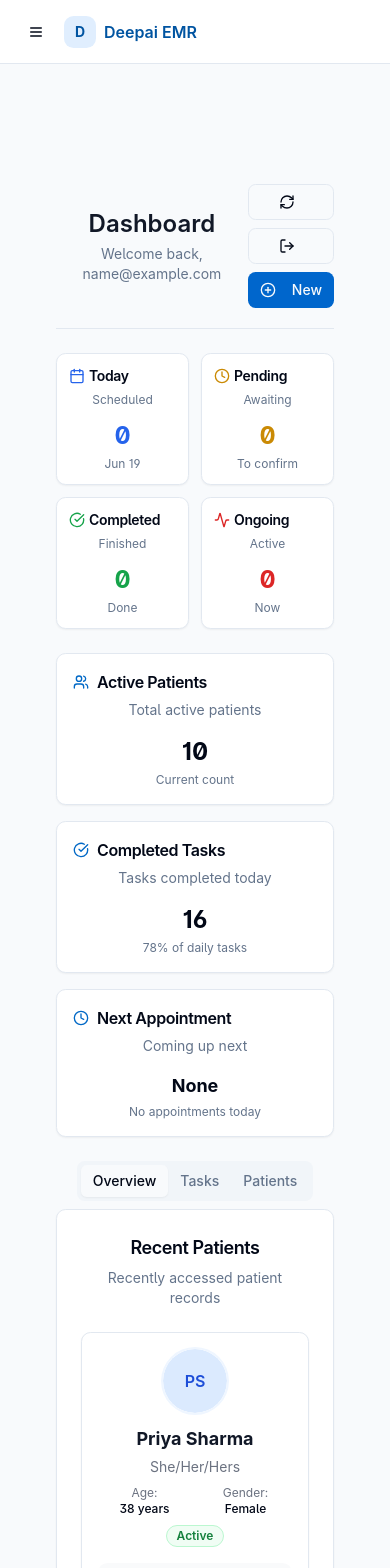
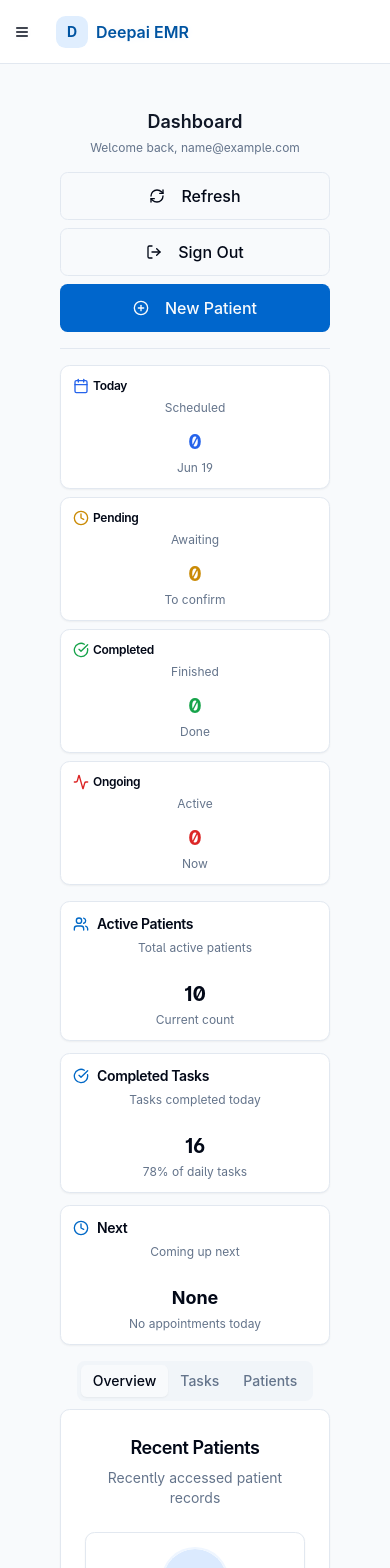
Before and after one commit to akashAD98/helloemr, a React (Vite) app: page / in a window 390 px wide. Shown: the top 1568 px of the page. Built offline with nearby package versions, Linux system fonts and the light colour scheme; sample sign-in values are in the browser's storage.

Commit message:
Add responsive design
Make the application responsive across all devices, including laptops and phones, by adapting the layout based on screen size.

```diff
--- a/index.html
+++ b/index.html
@@ -3,7 +3,7 @@
 <html lang="en">
   <head>
     <meta charset="UTF-8" />
-    <meta name="viewport" content="width=device-width, initial-scale=1.0" />
+    <meta name="viewport" content="width=device-width, initial-scale=1.0, maximum-scale=1.0, user-scalable=no" />
     <title>Deepai EMR - Modern Electronic Medical Records</title>
     <meta name="description" content="A beautiful and intuitive electronic medical records system inspired by minimalist design principles." />
     <meta name="author" content="Lovable" />
--- a/src/App.tsx
+++ b/src/App.tsx
@@ -31,10 +31,10 @@ function App() {
           <Route path="*" element={
             <ProtectedRoute>
               <SidebarProvider>
-                <div className="flex min-h-screen w-full">
+                <div className="flex min-h-screen w-full overflow-hidden">
                   <Sidebar />
                   <MobileHeader />
-                  <main className="flex-1 md:ml-20 pt-16 md:pt-0">
+                  <main className="flex-1 md:ml-20 pt-16 md:pt-0 min-w-0 safe-area-top safe-area-bottom">
                     <Routes>
                       <Route path="/" element={<Dashboard />} />
                       <Route path="/patients" element={<Patients />} />
--- a/src/components/layout/MobileHeader.tsx
+++ b/src/components/layout/MobileHeader.tsx
@@ -6,22 +6,22 @@ export function MobileHeader() {
   const { toggle, isOpen } = useSidebar();
 
   return (
-    <div className="md:hidden fixed top-0 left-0 right-0 z-50 bg-white border-b border-border h-16 flex items-center px-4">
+    <div className="md:hidden fixed top-0 left-0 right-0 z-50 bg-white/95 backdrop-blur-sm border-b border-border h-16 flex items-center px-4 safe-area-top safe-area-left safe-area-right">
       <Button
         variant="ghost"
         size="sm"
         onClick={toggle}
-        className="mr-2"
+        className="mr-3 touch-target"
         aria-label={isOpen ? "Close menu" : "Open menu"}
       >
         <Menu className="h-5 w-5" />
       </Button>
 
-      <div className="flex items-center gap-2">
-        <div className="h-8 w-8 bg-medical-100 rounded-lg flex items-center justify-center">
+      <div className="flex items-center gap-2 flex-1 min-w-0">
+        <div className="h-8 w-8 bg-medical-100 rounded-lg flex items-center justify-center flex-shrink-0">
           <span className="text-medical-700 font-bold text-sm">D</span>
         </div>
-        <span className="font-semibold text-medical-700">Deepai EMR</span>
+        <span className="font-semibold text-medical-700 truncate">Deepai EMR</span>
       </div>
     </div>
   );
--- a/src/components/layout/PageContainer.tsx
+++ b/src/components/layout/PageContainer.tsx
@@ -18,13 +18,15 @@ export function PageContainer({ children, className }: PageContainerProps) {
       <Sidebar />
       <div
         className={cn(
-          "flex-1 transition-all duration-300 ease-in-out min-h-screen",
-          "pt-16 md:pt-0", // Add top padding for mobile header
+          "flex-1 transition-all duration-300 ease-in-out min-h-screen w-full min-w-0",
+          "pt-16 md:pt-0 safe-area-bottom", // Add top padding for mobile header
           isOpen ? "md:ml-64" : "md:ml-20",
           className
         )}
       >
-        {children}
+        <div className="container mx-auto max-w-full overflow-x-hidden">
+          {children}
+        </div>
       </div>
     </>
   );
--- a/src/components/layout/PageHeader.tsx
+++ b/src/components/layout/PageHeader.tsx
@@ -15,14 +15,18 @@ export function PageHeader({
   className
 }: PageHeaderProps) {
   return (
-    <div className={cn("flex items-center justify-between border-b border-border pb-5", className)}>
-      <div>
-        <h1 className="text-2xl font-semibold text-gray-900 animate-slideDown">{title}</h1>
+    <div className={cn("flex flex-col sm:flex-row sm:items-center justify-between border-b border-border pb-4 sm:pb-5 gap-4 sm:gap-0", className)}>
+      <div className="min-w-0 flex-1">
+        <h1 className="responsive-text-lg font-semibold text-gray-900 animate-slideDown truncate">{title}</h1>
         {description && (
-          <p className="mt-1 text-sm text-muted-foreground animate-slideDown animation-delay-100">{description}</p>
+          <p className="mt-1 responsive-text-xs text-muted-foreground animate-slideDown animation-delay-100">{description}</p>
         )}
       </div>
-      {actions && <div className="animate-fadeIn animation-delay-200">{actions}</div>}
+      {actions && (
+        <div className="animate-fadeIn animation-delay-200 flex-shrink-0 w-full sm:w-auto">
+          {actions}
+        </div>
+      )}
     </div>
   );
 }
--- a/src/components/layout/Sidebar.tsx
+++ b/src/components/layout/Sidebar.tsx
@@ -50,7 +50,7 @@ export function Sidebar() {
       {/* Sidebar */}
       <div
         className={cn(
-          "h-screen fixed top-0 left-0 z-40 flex flex-col transition-all duration-300 ease-in-out border-r border-border bg-white",
+          "h-screen fixed top-0 left-0 z-40 flex flex-col transition-all duration-300 ease-in-out border-r border-border bg-white/95 backdrop-blur-sm safe-area-left safe-area-top safe-area-bottom",
           // Mobile: slide in/out, Desktop: resize
           "md:translate-x-0",
           isOpen
@@ -71,7 +71,7 @@ export function Sidebar() {
           variant="ghost"
           size="sm"
           onClick={toggle}
-          className="rounded-full p-1.5 hover:bg-gray-100 transition-colors"
+          className="rounded-full p-1.5 hover:bg-gray-100 transition-colors touch-target"
         >
           {isOpen ? (
             <X className="h-4 w-4 md:hidden" />
@@ -181,7 +181,7 @@ function NavItem({ to, icon, label, isActive, isCollapsed }: NavItemProps) {
       to={to}
       onClick={handleClick}
       className={cn(
-        "flex items-center p-3 rounded-lg transition-all duration-300 group",
+        "flex items-center p-3 rounded-lg transition-all duration-300 group touch-target",
         isActive
           ? "bg-medical-50 text-medical-700 border-r-2 border-medical-600"
           : "text-gray-700 hover:bg-gray-100 hover:text-medical-600",
--- a/src/index.css
+++ b/src/index.css
@@ -107,6 +107,43 @@
   .animation-delay-300 {
     animation-delay: 300ms;
   }
+
+  /* Responsive text sizing */
+  .responsive-text-xs { @apply text-xs sm:text-sm md:text-base; }
+  .responsive-text-sm { @apply text-sm sm:text-base md:text-lg; }
+  .responsive-text-base { @apply text-base sm:text-lg md:text-xl; }
+  .responsive-text-lg { @apply text-lg sm:text-xl md:text-2xl; }
+  .responsive-text-xl { @apply text-xl sm:text-2xl md:text-3xl; }
+  .responsive-text-2xl { @apply text-2xl sm:text-3xl md:text-4xl; }
+
+  /* Responsive spacing */
+  .responsive-p { @apply p-3 sm:p-4 md:p-6 lg:p-8; }
+  .responsive-px { @apply px-3 sm:px-4 md:px-6 lg:px-8; }
+  .responsive-py { @apply py-3 sm:py-4 md:py-6 lg:py-8; }
+  .responsive-m { @apply m-3 sm:m-4 md:m-6 lg:m-8; }
+  .responsive-mx { @apply mx-3 sm:mx-4 md:mx-6 lg:mx-8; }
+  .responsive-my { @apply my-3 sm:my-4 md:my-6 lg:my-8; }
+
+  /* Responsive gaps */
+  .responsive-gap { @apply gap-3 sm:gap-4 md:gap-6 lg:gap-8; }
+  .responsive-gap-sm { @apply gap-2 sm:gap-3 md:gap-4 lg:gap-6; }
+
+  /* Mobile-first grid utilities */
+  .grid-responsive-1 { @apply grid-cols-1; }
+  .grid-responsive-2 { @apply grid-cols-1 sm:grid-cols-2; }
+  .grid-responsive-3 { @apply grid-cols-1 sm:grid-cols-2 lg:grid-cols-3; }
+  .grid-responsive-4 { @apply grid-cols-1 sm:grid-cols-2 lg:grid-cols-3 xl:grid-cols-4; }
+  .grid-responsive-auto { @apply grid-cols-1 sm:grid-cols-2 md:grid-cols-3 lg:grid-cols-4 xl:grid-cols-5; }
+
+  /* Touch-friendly sizes */
+  .touch-target { @apply min-h-[44px] min-w-[44px]; }
+  .touch-button { @apply h-12 px-6 text-base; }
+
+  /* Safe area support for mobile devices */
+  .safe-area-top { padding-top: env(safe-area-inset-top); }
+  .safe-area-bottom { padding-bottom: env(safe-area-inset-bottom); }
+  .safe-area-left { padding-left: env(safe-area-inset-left); }
+  .safe-area-right { padding-right: env(safe-area-inset-right); }
 }
 
 .status-badge {
--- a/src/pages/Dashboard.tsx
+++ b/src/pages/Dashboard.tsx
@@ -98,152 +98,155 @@ export default function Dashboard() {
 
   return (
     <PageContainer>
-      <div className="p-6 space-y-6">
+      <div className="responsive-p responsive-gap space-y-4 sm:space-y-6">
         <PageHeader
           title="Dashboard"
           description={`Welcome back, ${userName}`}
           actions={
-            <div className="flex flex-col sm:flex-row gap-2">
-              <Button variant="outline" onClick={handleRefresh} disabled={loading} size="sm">
+            <div className="flex flex-col xs:flex-row gap-2 w-full sm:w-auto">
+              <Button variant="outline" onClick={handleRefresh} disabled={loading} className="touch-button w-full xs:w-auto">
                 <RefreshCw className={`mr-2 h-4 w-4 ${loading ? 'animate-spin' : ''}`} />
                 <span className="hidden sm:inline">Refresh</span>
+                <span className="sm:hidden">Refresh</span>
               </Button>
-              <Button variant="outline" onClick={handleSignOut} size="sm">
+              <Button variant="outline" onClick={handleSignOut} className="touch-button w-full xs:w-auto">
                 <LogOut className="mr-2 h-4 w-4" />
                 <span className="hidden sm:inline">Sign Out</span>
+                <span className="sm:hidden">Sign Out</span>
               </Button>
-              <Button size="sm">
+              <Button className="touch-button w-full xs:w-auto">
                 <PlusCircle className="mr-2 h-4 w-4" />
                 <span className="hidden sm:inline">New Patient</span>
-                <span className="sm:hidden">New</span>
+                <span className="sm:hidden">New Patient</span>
               </Button>
             </div>
           }
         />
 
         {/* Today's Appointment Statistics */}
-        <div className="grid grid-cols-2 lg:grid-cols-4 gap-3 md:gap-4">
+        <div className="grid grid-responsive-4 responsive-gap-sm">
           <Card className="animate-slideUp">
-            <CardHeader className="pb-2 p-3 md:p-6">
-              <CardTitle className="text-sm md:text-lg flex items-center">
-                <Calendar className="mr-1 md:mr-2 h-4 w-4 md:h-5 md:w-5 text-blue-600" />
-                <span className="hidden sm:inline">Today's Appointments</span>
-                <span className="sm:hidden">Today</span>
+            <CardHeader className="pb-2 p-3 sm:p-4 md:p-6">
+              <CardTitle className="responsive-text-xs flex items-center gap-1 sm:gap-2">
+                <Calendar className="h-4 w-4 sm:h-5 sm:w-5 text-blue-600 flex-shrink-0" />
+                <span className="hidden xs:inline">Today's Appointments</span>
+                <span className="xs:hidden">Today</span>
               </CardTitle>
-              <CardDescription className="text-xs md:text-sm">
+              <CardDescription className="text-xs sm:text-sm">
                 <span className="hidden sm:inline">Total scheduled for today</span>
                 <span className="sm:hidden">Scheduled</span>
               </CardDescription>
             </CardHeader>
-            <CardContent className="p-3 pt-0 md:p-6 md:pt-0">
-              <div className="text-2xl md:text-3xl font-bold text-blue-600">{appointmentStats.total}</div>
+            <CardContent className="p-3 pt-0 sm:p-4 md:p-6 md:pt-0">
+              <div className="responsive-text-xl font-bold text-blue-600">{appointmentStats.total}</div>
               <p className="text-xs text-muted-foreground mt-1">
-                <span className="hidden md:inline">{format(new Date(), "EEEE, MMM d")}</span>
-                <span className="md:hidden">{format(new Date(), "MMM d")}</span>
+                <span className="hidden sm:inline">{format(new Date(), "EEEE, MMM d")}</span>
+                <span className="sm:hidden">{format(new Date(), "MMM d")}</span>
               </p>
             </CardContent>
           </Card>
 
           <Card className="animate-slideUp animation-delay-75">
-            <CardHeader className="pb-2 p-3 md:p-6">
-              <CardTitle className="text-sm md:text-lg flex items-center">
-                <Clock className="mr-1 md:mr-2 h-4 w-4 md:h-5 md:w-5 text-yellow-600" />
+            <CardHeader className="pb-2 p-3 sm:p-4 md:p-6">
+              <CardTitle className="responsive-text-xs flex items-center gap-1 sm:gap-2">
+                <Clock className="h-4 w-4 sm:h-5 sm:w-5 text-yellow-600 flex-shrink-0" />
                 <span>Pending</span>
               </CardTitle>
-              <CardDescription className="text-xs md:text-sm">
+              <CardDescription className="text-xs sm:text-sm">
                 <span className="hidden sm:inline">Awaiting confirmation</span>
                 <span className="sm:hidden">Awaiting</span>
               </CardDescription>
             </CardHeader>
-            <CardContent className="p-3 pt-0 md:p-6 md:pt-0">
-              <div className="text-2xl md:text-3xl font-bold text-yellow-600">{appointmentStats.pending}</div>
+            <CardContent className="p-3 pt-0 sm:p-4 md:p-6 md:pt-0">
+              <div className="responsive-text-xl font-bold text-yellow-600">{appointmentStats.pending}</div>
               <p className="text-xs text-muted-foreground mt-1">
-                <span className="hidden md:inline">Need to confirm</span>
-                <span className="md:hidden">To confirm</span>
+                <span className="hidden sm:inline">Need to confirm</span>
+                <span className="sm:hidden">To confirm</span>
               </p>
             </CardContent>
           </Card>
 
           <Card className="animate-slideUp animation-delay-150">
-            <CardHeader className="pb-2 p-3 md:p-6">
-              <CardTitle className="text-sm md:text-lg flex items-center">
-                <CheckCircle className="mr-1 md:mr-2 h-4 w-4 md:h-5 md:w-5 text-green-600" />
+            <CardHeader className="pb-2 p-3 sm:p-4 md:p-6">
+              <CardTitle className="responsive-text-xs flex items-center gap-1 sm:gap-2">
+                <CheckCircle className="h-4 w-4 sm:h-5 sm:w-5 text-green-600 flex-shrink-0" />
                 <span>Completed</span>
               </CardTitle>
-              <CardDescription className="text-xs md:text-sm">
+              <CardDescription className="text-xs sm:text-sm">
                 <span className="hidden sm:inline">Finished appointments</span>
                 <span className="sm:hidden">Finished</span>
               </CardDescription>
             </CardHeader>
-            <CardContent className="p-3 pt-0 md:p-6 md:pt-0">
-              <div className="text-2xl md:text-3xl font-bold text-green-600">{appointmentStats.completed}</div>
+            <CardContent className="p-3 pt-0 sm:p-4 md:p-6 md:pt-0">
+              <div className="responsive-text-xl font-bold text-green-600">{appointmentStats.completed}</div>
               <p className="text-xs text-muted-foreground mt-1">
-                <span className="hidden md:inline">Successfully done</span>
+                <span className="hidden sm:inline">Successfully done</span>
                 <span className="sm:hidden">Done</span>
               </p>
             </CardContent>
           </Card>
 
           <Card className="animate-slideUp animation-delay-225">
-            <CardHeader className="pb-2 p-3 md:p-6">
-              <CardTitle className="text-sm md:text-lg flex items-center">
-                <Activity className="mr-1 md:mr-2 h-4 w-4 md:h-5 md:w-5 text-red-600" />
+            <CardHeader className="pb-2 p-3 sm:p-4 md:p-6">
+              <CardTitle className="responsive-text-xs flex items-center gap-1 sm:gap-2">
+                <Activity className="h-4 w-4 sm:h-5 sm:w-5 text-red-600 flex-shrink-0" />
                 <span>Ongoing</span>
               </CardTitle>
-              <CardDescription className="text-xs md:text-sm">
+              <CardDescription className="text-xs sm:text-sm">
                 <span className="hidden sm:inline">Currently in progress</span>
                 <span className="sm:hidden">Active</span>
               </CardDescription>
             </CardHeader>
-            <CardContent className="p-3 pt-0 md:p-6 md:pt-0">
-              <div className="text-2xl md:text-3xl font-bold text-red-600">{appointmentStats.ongoing}</div>
+            <CardContent className="p-3 pt-0 sm:p-4 md:p-6 md:pt-0">
+              <div className="responsive-text-xl font-bold text-red-600">{appointmentStats.ongoing}</div>
               <p className="text-xs text-muted-foreground mt-1">
-                <span className="hidden md:inline">Active now</span>
-                <span className="md:hidden">Now</span>
+                <span className="hidden sm:inline">Active now</span>
+                <span className="sm:hidden">Now</span>
               </p>
             </CardContent>
           </Card>
         </div>
 
-        <div className="grid grid-cols-1 lg:grid-cols-3 gap-4 md:gap-6">
+        <div className="grid grid-responsive-3 responsive-gap">
           <Card className="animate-slideUp">
-            <CardHeader className="pb-2 p-4 md:p-6">
-              <CardTitle className="text-base md:text-lg flex items-center">
-                <Users className="mr-2 h-4 w-4 md:h-5 md:w-5 text-medical-600" />
-                Active Patients
+            <CardHeader className="pb-2 responsive-p">
+              <CardTitle className="responsive-text-sm flex items-center gap-2">
+                <Users className="h-4 w-4 sm:h-5 sm:w-5 text-medical-600 flex-shrink-0" />
+                <span>Active Patients</span>
               </CardTitle>
-              <CardDescription className="text-sm">Total active patients</CardDescription>
+              <CardDescription className="text-xs sm:text-sm">Total active patients</CardDescription>
             </CardHeader>
-            <CardContent className="p-4 pt-0 md:p-6 md:pt-0">
-              <div className="text-2xl md:text-3xl font-bold">{patients.length}</div>
+            <CardContent className="responsive-p pt-0">
+              <div className="responsive-text-xl font-bold">{patients.length}</div>
               <p className="text-xs text-muted-foreground mt-1">Current count</p>
             </CardContent>
           </Card>
 
           <Card className="animate-slideUp animation-delay-100">
-            <CardHeader className="pb-2 p-4 md:p-6">
-              <CardTitle className="text-base md:text-lg flex items-center">
-                <CheckCircle className="mr-2 h-4 w-4 md:h-5 md:w-5 text-medical-600" />
-                Completed Tasks
+            <CardHeader className="pb-2 responsive-p">
+              <CardTitle className="responsive-text-sm flex items-center gap-2">
+                <CheckCircle className="h-4 w-4 sm:h-5 sm:w-5 text-medical-600 flex-shrink-0" />
+                <span>Completed Tasks</span>
               </CardTitle>
-              <CardDescription className="text-sm">Tasks completed today</CardDescription>
+              <CardDescription className="text-xs sm:text-sm">Tasks completed today</CardDescription>
             </CardHeader>
-            <CardContent className="p-4 pt-0 md:p-6 md:pt-0">
-              <div className="text-2xl md:text-3xl font-bold">16</div>
+            <CardContent className="responsive-p pt-0">
+              <div className="responsive-text-xl font-bold">16</div>
               <p className="text-xs text-muted-foreground mt-1">78% of daily tasks</p>
             </CardContent>
           </Card>
 
           <Card className="animate-slideUp animation-delay-200">
-            <CardHeader className="pb-2 p-4 md:p-6">
-              <CardTitle className="text-base md:text-lg flex items-center">
-                <Clock className="mr-2 h-4 w-4 md:h-5 md:w-5 text-medical-600" />
-                Next Appointment
+            <CardHeader className="pb-2 responsive-p">
+              <CardTitle className="responsive-text-sm flex items-center gap-2">
+                <Clock className="h-4 w-4 sm:h-5 sm:w-5 text-medical-600 flex-shrink-0" />
+                <span className="hidden sm:inline">Next Appointment</span>
+                <span className="sm:hidden">Next</span>
               </CardTitle>
-              <CardDescription className="text-sm">Coming up next</CardDescription>
+              <CardDescription className="text-xs sm:text-sm">Coming up next</CardDescription>
             </CardHeader>
-            <CardContent className="p-4 pt-0 md:p-6 md:pt-0">
-              <div className="text-lg md:text-3xl font-bold truncate">
+            <CardContent className="responsive-p pt-0">
+              <div className="responsive-text-lg font-bold truncate">
                 {todaysAppointments.length > 0 ? todaysAppointments[0]?.time || "None" : "None"}
               </div>
               <p className="text-xs text-muted-foreground mt-1 truncate">
@@ -265,8 +268,8 @@ export default function Dashboard() {
               <TabsTrigger value="tasks" onClick={() => setActiveTab("tasks")}>Tasks</TabsTrigger>
               <TabsTrigger value="patients" onClick={() => setActiveTab("patients")}>Patients</TabsTrigger>
             </TabsList>
-            <TabsContent value="overview" className="space-y-6">
-              <div className="grid grid-cols-1 md:grid-cols-2 gap-6">
+            <TabsContent value="overview" className="space-y-4 sm:space-y-6">
+              <div className="grid grid-responsive-2 responsive-gap">
                 <Card>
                   <CardHeader>
                     <CardTitle className="text-lg">Recent Patients</CardTitle>
--- a/tailwind.config.ts
+++ b/tailwind.config.ts
@@ -13,10 +13,25 @@ export default {
   theme: {
     container: {
       center: true,
-      padding: "2rem",
+      padding: {
+        DEFAULT: "1rem",
+        sm: "2rem",
+        lg: "4rem",
+        xl: "5rem",
+        "2xl": "6rem",
+      },
       screens: {
         "2xl": "1400px",
       },
+    },
+    screens: {
+      'xs': '475px',
+      'sm': '640px',
+      'md': '768px',
+      'lg': '1024px',
+      'xl': '1280px',
+      '2xl': '1536px',
+      '3xl': '1920px',
     },
     extend: {
       fontFamily: {
```
